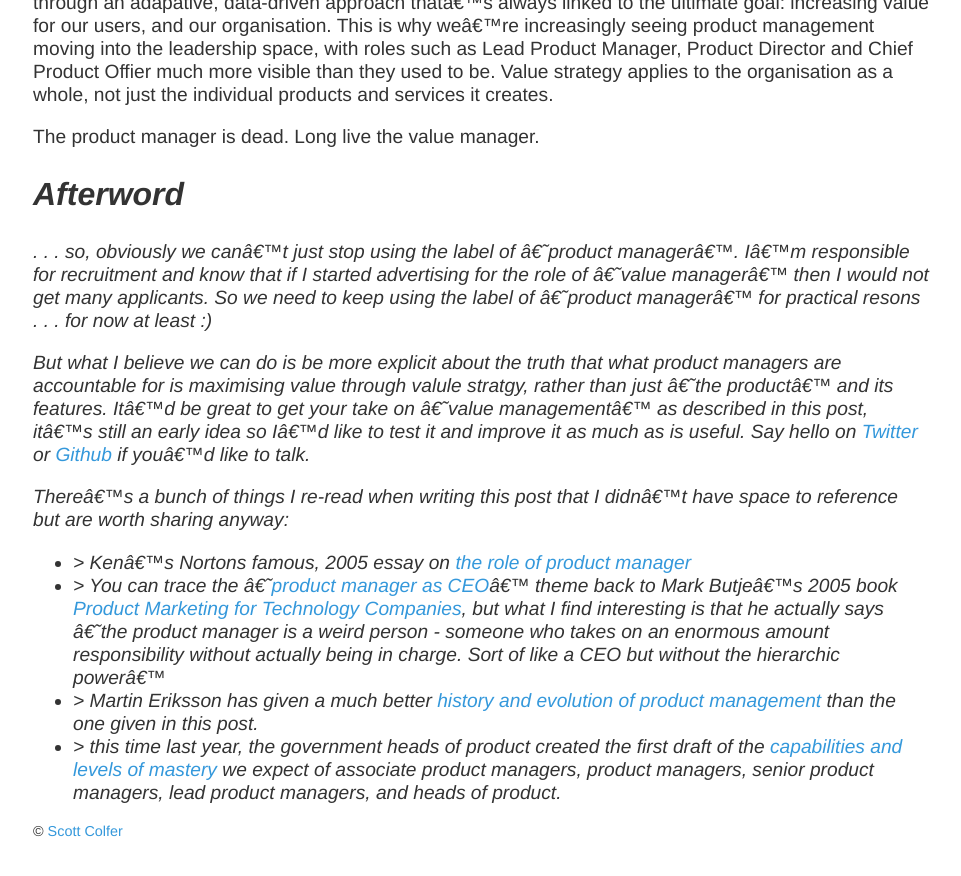
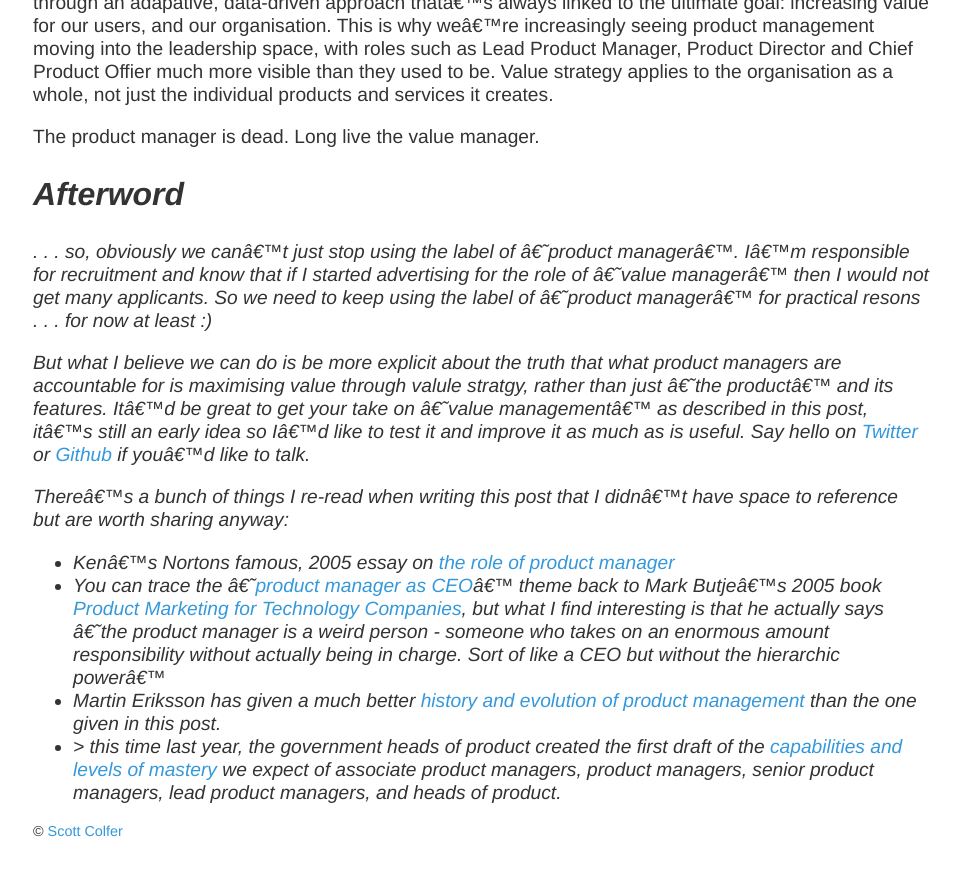
Before and after one commit to scottcolfer/scottcolfer.github.io, a Jekyll site: the page built from _posts/2017-08-25-value-manager.md, in a window 1280 px wide and 900 px high, scrolled down 4136 px. Shown: the top 876 px of the window, without its empty margins (159-1120 px from the left). Built offline with Jekyll 4.4.1, drawn with Linux system fonts in a browser that asks for light colours.

Commit message:
Update 2017-08-25-value-manager.md

```diff
--- a/_posts/2017-08-25-value-manager.md
+++ b/_posts/2017-08-25-value-manager.md
@@ -95,7 +95,7 @@ The product manager is dead. Long live the value manager.
 
 *There's a bunch of things I re-read when writing this post that I didn't have space to reference but are worth sharing anyway:*
 
-- *> Ken's Nortons famous, 2005 essay on [the role of product manager](https://www.kennorton.com/essays/productmanager.html)*
-- *> You can trace the '[product manager as CEO](https://thenextweb.com/insider/2013/10/12/product-managers-mini-ceos/#.tnw_6JtfU8Bb)' theme back to Mark Butje's 2005 book [Product Marketing for Technology Companies](https://www.amazon.co.uk/Product-Marketing-Technology-Companies-Butje/dp/0750659947/ref=tmm_pap_swatch_0?_encoding=UTF8&qid=&sr=), but what I find interesting is that he actually says 'the product manager is a weird person - someone who takes on an enormous amount responsibility without actually being in charge. Sort of like a CEO but without the hierarchic power'*
-- *> Martin Eriksson has given a much better [history and evolution of product management](https://www.mindtheproduct.com/2015/10/history-evolution-product-management/) than the one given in this post.*
+- *Ken's Nortons famous, 2005 essay on [the role of product manager](https://www.kennorton.com/essays/productmanager.html)*
+- *You can trace the '[product manager as CEO](https://thenextweb.com/insider/2013/10/12/product-managers-mini-ceos/#.tnw_6JtfU8Bb)' theme back to Mark Butje's 2005 book [Product Marketing for Technology Companies](https://www.amazon.co.uk/Product-Marketing-Technology-Companies-Butje/dp/0750659947/ref=tmm_pap_swatch_0?_encoding=UTF8&qid=&sr=), but what I find interesting is that he actually says 'the product manager is a weird person - someone who takes on an enormous amount responsibility without actually being in charge. Sort of like a CEO but without the hierarchic power'*
+- *Martin Eriksson has given a much better [history and evolution of product management](https://www.mindtheproduct.com/2015/10/history-evolution-product-management/) than the one given in this post.*
 - *> this time last year, the government heads of product created the first draft of the [capabilities and levels of mastery](https://www.gov.uk/government/collections/digital-data-and-technology-job-roles-in-government#product-and-delivery:-product-manager) we expect of associate product managers, product managers, senior product managers, lead product managers, and heads of product.*
```
